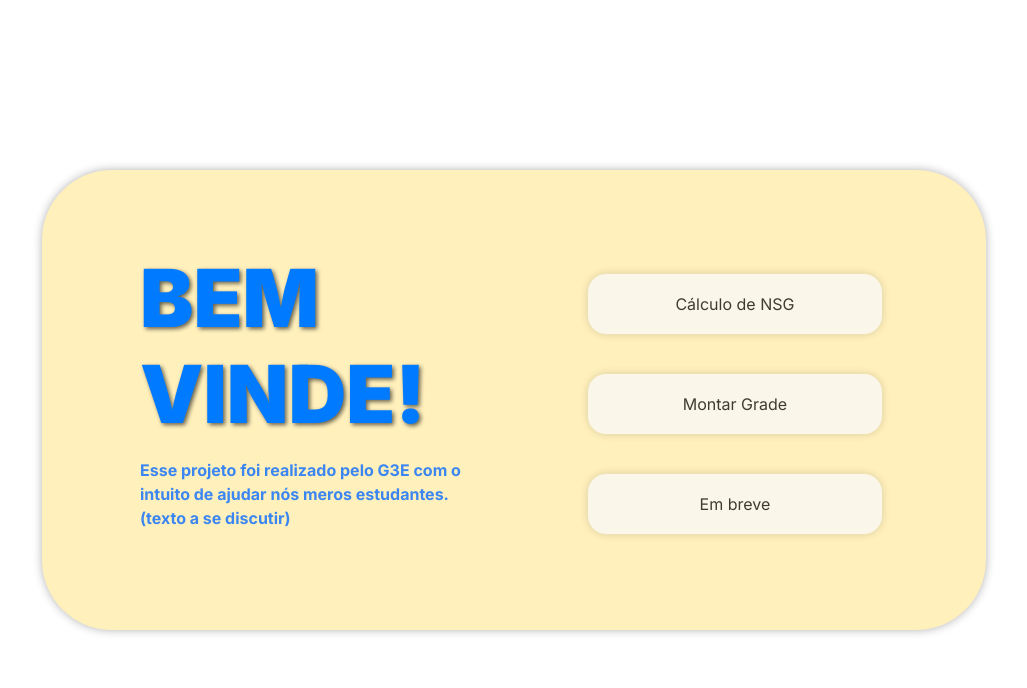
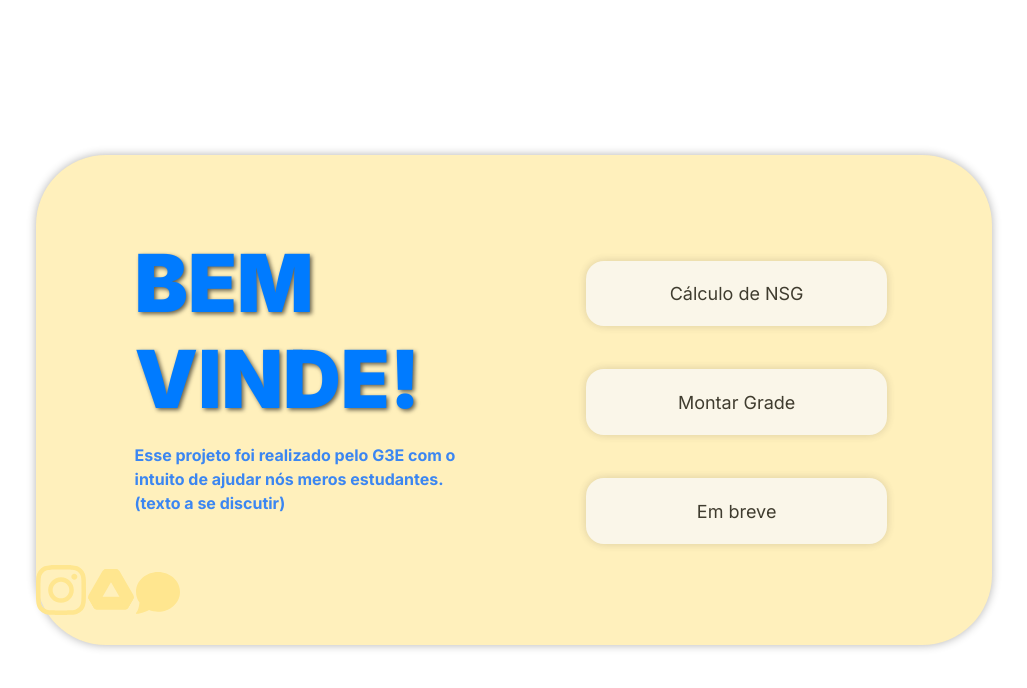
Before and after one commit to nicolashdx/HubLN, a React (Vite) app: page / in a window 1280 px wide. Shown: the top 688 px of the page, without its empty margins (126-1153 px from the left). Built offline with nearby package versions, Linux system fonts and the light colour scheme.

Commit message:
home quase pronta ate o nicolas acabar com minha felicxidade

```diff
--- a/src/Home.css
+++ b/src/Home.css
@@ -39,10 +39,9 @@
     flex-direction: column;
     color: #0b6cff;
     opacity:0.75;
+    font-size: 18px;
+
     width: 50%;
-    height: 100%;
-    font-size: ;
-
     padding: 6%;
     margin-right: 5%;
     margin-top: 5%;
--- a/src/Home.jsx
+++ b/src/Home.jsx
@@ -11,6 +11,17 @@ function Home() {
         <div>
             <p className='welcome'>BEM <br></br> VINDE!</p>
             <p className= 'textintro'>Esse projeto foi realizado pelo G3E com o intuito de ajudar nós meros estudantes.(texto a se discutir)</p>
+            <div className='links'>
+              <a href="https://www.instagram.com/zeus.g3e/" target="_blank">
+                <img src="src\assets\instagram.svg" alt="Perfil do G3E no Instagram" />
+              </a>
+              <a href="https://drive.google.com/drive/folders/0Bza5WseGdGvvOW82ckN2TEtGeFk?resourcekey=0-5L4NShYSxGIQ2zYH6WtPFA&usp=sharing" target="_blank">
+                <img src="src\assets\gdrive.svg" alt="Perfil do G3E no Instagram" />
+              </a>
+              <a href="https://chat.whatsapp.com/Fi8Pw4T3n2eFI38pUBccPD" target="_blank">
+                <img src="src\assets\chat.svg" alt="Grupo Geral de EE no Whatsapp" />
+              </a>
+            </div>
         </div>
         <div className='buttons'>
             <Link to="/nsg"><button>Cálculo de NSG</button></Link>
--- a/src/index.css
+++ b/src/index.css
@@ -46,7 +46,7 @@ button {
   background-color: #0B6CFF;
   box-shadow: 0 0 10px rgba(0, 0, 0, 0.2);
 
-  padding: 0.6em 1.2em;
+  padding: 0.3em 1em;
   font-size: 1em;
   font-weight: 500;
   font-family: inherit;
@@ -55,7 +55,7 @@ button {
   cursor: pointer;
   transition: border-color 0.25s;
 
-  margin-bottom: 20%;
+  margin-bottom: 25%;
   margin-right: 10%;
 }
 button:hover {
```
